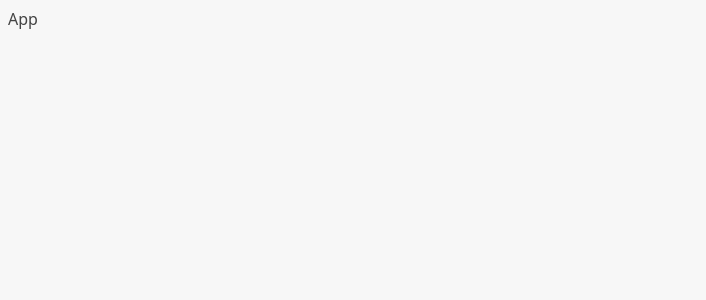
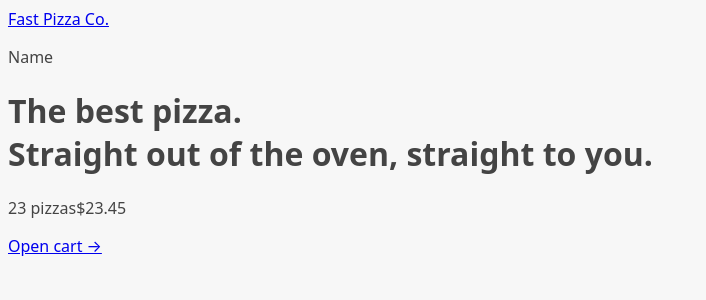
Before and after one commit to HassaaNaeem/fast-pizza-react-app, a React (Vite) app: page / in a window 1280 px wide. Shown: the top 300 px of the page, without its empty margins (0-706 px from the left). Built offline with nearby package versions, Linux system fonts and the light colour scheme.

Commit message:
Built AppLayout and applied Routes

```diff
--- a/package.json
+++ b/package.json
@@ -11,7 +11,8 @@
   },
   "dependencies": {
     "react": "^19.2.4",
-    "react-dom": "^19.2.4"
+    "react-dom": "^19.2.4",
+    "react-router-dom": "^7.13.2"
   },
   "devDependencies": {
     "@eslint/js": "^9.39.4",
--- a/src/App.jsx
+++ b/src/App.jsx
@@ -1,9 +1,41 @@
-import { useState } from "react";
+import { createBrowserRouter, RouterProvider } from "react-router-dom";
+import Home from "./ui/Home";
+import Menu from "./features/menu/Menu";
+import Cart from "./features/cart/Cart";
+import Order from "./features/order/Order";
+import CreateOrder from "./features/order/CreateOrder";
+import AppLayout from "./ui/AppLayout";
+
+const router = createBrowserRouter([
+  {
+    element: <AppLayout />,
+    children: [
+      {
+        path: "/",
+        element: <Home />,
+      },
+      {
+        path: "/menu",
+        element: <Menu />,
+      },
+      {
+        path: "/cart",
+        element: <Cart />,
+      },
+      {
+        path: "/order/new",
+        element: <CreateOrder />,
+      },
+      {
+        path: "/order/:orderId",
+        element: <Order />,
+      },
+    ],
+  },
+]);
 
 function App() {
-  const [count, setCount] = useState(0);
-
-  return <div>App</div>;
+  return <RouterProvider router={router} />;
 }
 
 export default App;
--- a/src/features/cart/CartOverview.jsx
+++ b/src/features/cart/CartOverview.jsx
@@ -1,3 +1,5 @@
+import { Link } from "react-router-dom";
+
 function CartOverview() {
   return (
     <div>
@@ -5,7 +7,7 @@
         <span>23 pizzas</span>
         <span>$23.45</span>
       </p>
-      <a href="#">Open cart &rarr;</a>
+      <Link to="/cart">Open cart &rarr;</Link>
     </div>
   );
 }
--- /dev/null
+++ b/src/ui/AppLayout.jsx
@@ -0,0 +1,19 @@
+import React from "react";
+import Header from "./Header";
+import CartOverview from "../features/cart/CartOverview";
+import { Outlet } from "react-router-dom";
+
+function AppLayout() {
+  return (
+    <div>
+      <Header />
+      <main>
+        <Outlet />
+      </main>
+
+      <CartOverview />
+    </div>
+  );
+}
+
+export default AppLayout;
--- /dev/null
+++ b/src/ui/Header.jsx
@@ -0,0 +1,13 @@
+import React from "react";
+import { Link } from "react-router-dom";
+
+function Header() {
+  return (
+    <header>
+      <Link to="/">Fast Pizza Co.</Link>
+      <p>Name</p>
+    </header>
+  );
+}
+
+export default Header;
```
Also changed, not shown: 1 other file (tests, documents, lock files or other folders).
